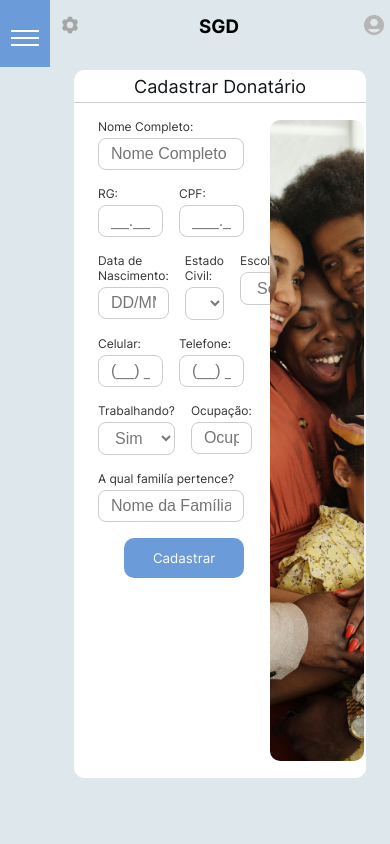
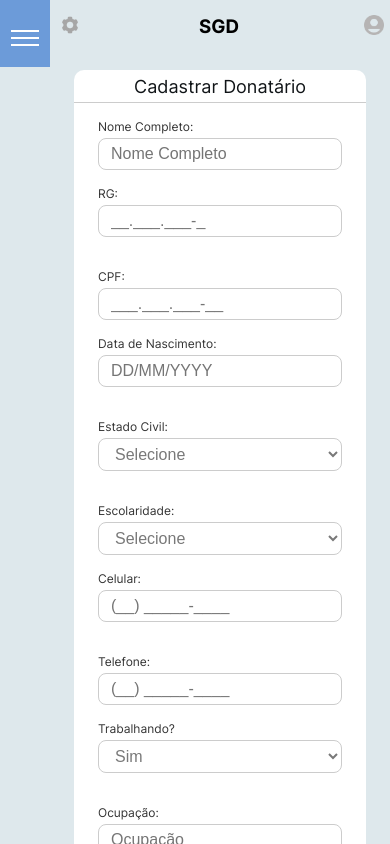
Before and after one commit to Conexao-Solidaria/consol-site-reactjs, a React (Create React App) app: page /cadastrarDonatario in a window 390 px wide. Built offline with nearby package versions, Linux system fonts and the light colour scheme.

Commit message:
feat(pages): pagina cadastro donatario completa

```diff
--- a/src/pages/cadastrarDonatario/CadastrarDonatario.jsx
+++ b/src/pages/cadastrarDonatario/CadastrarDonatario.jsx
@@ -19,9 +19,26 @@ const CadastrarDonatario = () => {
   const [familia, setFamilia] = useState("");
 
   const [estadoCivil, setEstadoCivil] = useState("");
-  const optEstadoCivil = ["Opção 1", "Opção 2", "Opção 3", "Opção 4"];
+  const optEstadoCivil = [
+    "Solteiro(a)",
+    "Casado(a)",
+    "Divorciado(a)",
+    "Viúvo(a)",
+    "Separado(a)"
+  ];
   const [escolaridade, setEscolaridade] = useState("");
-  const optEscolaridade = ["Opção 1", "Opção 2", "Opção 3", "Opção 4"];
+  const optEscolaridade = [
+    "Ensino Fundamental Incompleto",
+    "Ensino Fundamental Completo",
+    "Ensino Médio Incompleto",
+    "Ensino Médio Completo",
+    "Ensino Técnico",
+    "Ensino Superior Incompleto",
+    "Ensino Superior Completo",
+    "Pós-graduação",
+    "Mestrado",
+    "Doutorado"
+  ];
   const [trabalhando, isTrabalhando] = useState("");
   const optTrabalhando = ["Sim", "Não"];
 
@@ -44,6 +61,7 @@ const CadastrarDonatario = () => {
               <div className={style.formulario}>
                 <div className={style.formLine} id={style.formLine1}>
                   <InputPadrao
+                    className={style.nomeCompleto}
                     label="Nome Completo:"
                     placeholder="Nome Completo"
                     onlyLetters={true}
@@ -53,6 +71,7 @@ const CadastrarDonatario = () => {
                 </div>
                 <div className={style.formLine} id={style.formLine2}>
                   <InputPadrao
+                    className={style.rg}
                     label="RG:"
                     placeholder="__.___.___-_"
                     mask="99.999.999-9"
@@ -60,6 +79,7 @@ const CadastrarDonatario = () => {
                     onChange={(value) => setRg(value)}
                   />
                   <InputPadrao
+                    className={style.cpf}
                     label="CPF:"
                     placeholder="___.___.___-__"
                     mask="999.999.999-99"
@@ -69,13 +89,15 @@ const CadastrarDonatario = () => {
                 </div>
                 <div className={style.formLine} id={style.formLine3}>
                   <InputPadrao
+                    className={style.dataNascimento}
                     label="Data de Nascimento:"
-                    placeholder="DD/MM/YY"
-                    mask="99/99/99"
+                    placeholder="DD/MM/YYYY"
+                    mask="99/99/9999"
                     value={dataNasc}
                     onChange={(value) => setDataNasc(value)}
                   />
                   <ComboBox
+                    className={style.estadoCivil}
                     label="Estado Civil:"
                     defaultOption="Selecione"
                     options={optEstadoCivil}
@@ -83,6 +105,7 @@ const CadastrarDonatario = () => {
                     onChange={(e) => setEstadoCivil(e.target.value)}
                   />
                   <ComboBox
+                    className={style.escolaridade}
                     label="Escolaridade:"
                     defaultOption="Selecione"
                     options={optEscolaridade}
@@ -92,6 +115,7 @@ const CadastrarDonatario = () => {
                 </div>
                 <div className={style.formLine} id={style.formLine4}>
                   <InputPadrao
+                    className={style.celular}
                     label="Celular:"
                     placeholder="(__) _____-____"
                     mask="(99) 99999-99"
@@ -99,6 +123,7 @@ const CadastrarDonatario = () => {
                     onChange={(value) => setCelular(value)}
                   />
                   <InputPadrao
+                    className={style.telefone}
                     label="Telefone:"
                     placeholder="(__) _____-____"
                     mask="(99) 99999-99"
@@ -108,12 +133,14 @@ const CadastrarDonatario = () => {
                 </div>
                 <div className={style.formLine} id={style.formLine5}>
                   <ComboBox
+                    className={style.trabalhando}
                     label="Trabalhando?"
                     options={optTrabalhando}
                     value={trabalhando}
                     onChange={(e) => isTrabalhando(e.target.value)}
                   />
                   <InputPadrao
+                    className={style.ocupacao}
                     label="Ocupação:"
                     placeholder="Ocupação"
                     value={ocupacao}
@@ -122,6 +149,7 @@ const CadastrarDonatario = () => {
                 </div>
                 <div className={style.formLine} id={style.formLine6}>
                   <InputPadrao
+                    className={style.familia}
                     label="A qual familía pertence?"
                     placeholder="Nome da Família"
                     value={familia}
@@ -129,7 +157,7 @@ const CadastrarDonatario = () => {
                   />
                 </div>
                 <div className={style.formLine} id={style.formLine7}>
-                  <BotaoPadrao texto="Cadastrar"/>
+                  <BotaoPadrao texto="Cadastrar" />
                 </div>
               </div>
               <div className={style.imagem}>
--- a/src/pages/cadastrarDonatario/CadastrarDonatario.module.css
+++ b/src/pages/cadastrarDonatario/CadastrarDonatario.module.css
@@ -85,6 +85,36 @@ body {
   gap: 16px;
 }
 
+.formLine#formLine3 {
+  display: grid;
+  grid-template-columns: 1fr .9fr 2fr;
+}
+
+.formLine#formLine3 .dataNascimento {
+  grid-column: span 1;
+}
+
+.formLine#formLine3 .estadoCivil {
+  grid-column: span 1;
+}
+
+.formLine#formLine3 .escolaridade {
+  grid-column-end: span 1;
+}
+
+.formLine#formLine5 {
+  display: grid;
+  grid-template-columns: 1fr 3fr;
+}
+
+.formLine#formLine5 .trabalhando {
+  grid-column: span 1;
+}
+
+.formLine#formLine5 .ocupacao {
+  grid-column: span 3;
+}
+
 .formLine#formLine7 {
   justify-content: end;
 }
@@ -107,3 +137,24 @@ body {
   object-fit: cover;
   border-radius: 10px;
 }
+
+@media (max-width: 950px) {
+
+  .containerFormulario {
+    height: 96%;
+  }
+
+  .imagem {
+    display: none;
+  }
+
+  .formulario {
+    width: 100%;
+  }
+
+  .formLine {
+    display: flex !important;
+    flex-direction: column;
+    align-items: center;
+  }
+}
```
Lines whose indentation alone changed are shown as unchanged.
